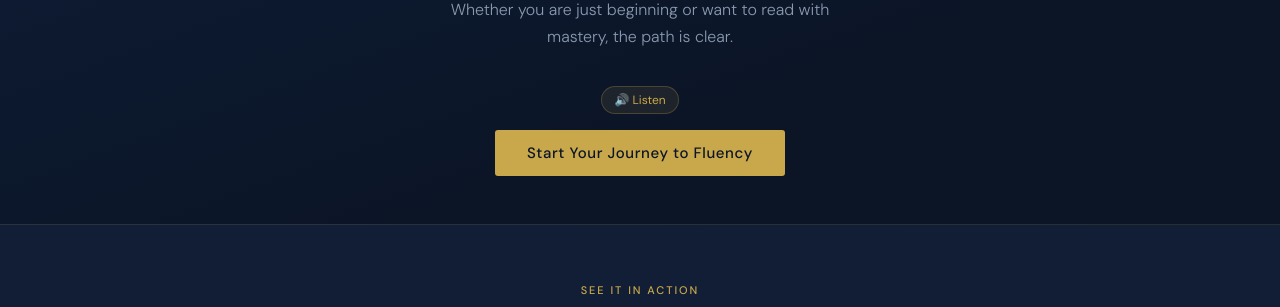
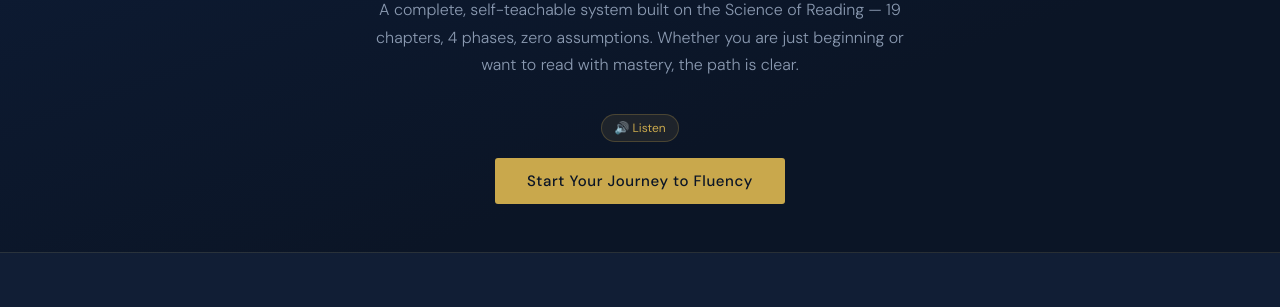
Before and after one commit to smartabdulakeem/simple-solution-page, a plain HTML site: page index.html in a window 1280 px wide. Shown: the part 335-642 px from the top of the page. Drawn offline with nearby package versions, Linux system fonts and the light colour scheme; a web font is replaced by a local one.

Commit message:
Update index.html

```diff
--- a/index.html
+++ b/index.html
@@ -27,7 +27,7 @@ src="https://www.facebook.com/tr?id=2095695031249053&ev=PageView&noscript=1"
   --sans:'DM Sans',system-ui,sans-serif;
 }
 body{background:var(--navy);color:var(--text);font-family:var(--sans);font-size:16px;line-height:1.7;overflow-x:hidden}
-.w{max-width:600px;margin:0 auto;padding:0 24px}
+.w{max-width:580px;margin:0 auto;padding:0 24px}
 .eyebrow{font-size:11px;font-weight:500;letter-spacing:.18em;text-transform:uppercase;color:var(--gold);margin-bottom:16px}
 h2{font-family:var(--serif);font-size:clamp(24px,3.5vw,34px);color:var(--cream);line-height:1.2;margin-bottom:16px}
 h2 em{font-style:italic;color:var(--gold2)}
@@ -40,7 +40,7 @@ p strong{color:var(--text);font-weight:500}
 .hero::before{content:'';position:absolute;top:-40px;left:50%;transform:translateX(-50%);width:500px;height:260px;background:radial-gradient(ellipse,rgba(201,168,76,.06) 0%,transparent 70%);pointer-events:none}
 .hero h1{font-family:var(--serif);font-size:clamp(30px,4.5vw,48px);font-weight:700;color:var(--cream);line-height:1.15;margin-bottom:16px}
 .hero h1 em{font-style:italic;color:var(--gold2)}
-.hero .sub{font-size:16px;font-weight:300;color:var(--muted);max-width:420px;margin:0 auto 28px}
+.hero .sub{font-size:16px;font-weight:300;color:var(--muted);max-width:560px;margin:0 auto 28px}
 .cta-main{display:inline-block;background:var(--gold);color:var(--navy);font-size:15px;font-weight:500;padding:13px 32px;border-radius:3px;text-decoration:none;letter-spacing:.04em;cursor:pointer;border:none;font-family:var(--sans)}
 .cta-main:hover{background:var(--gold2)}
 
```
